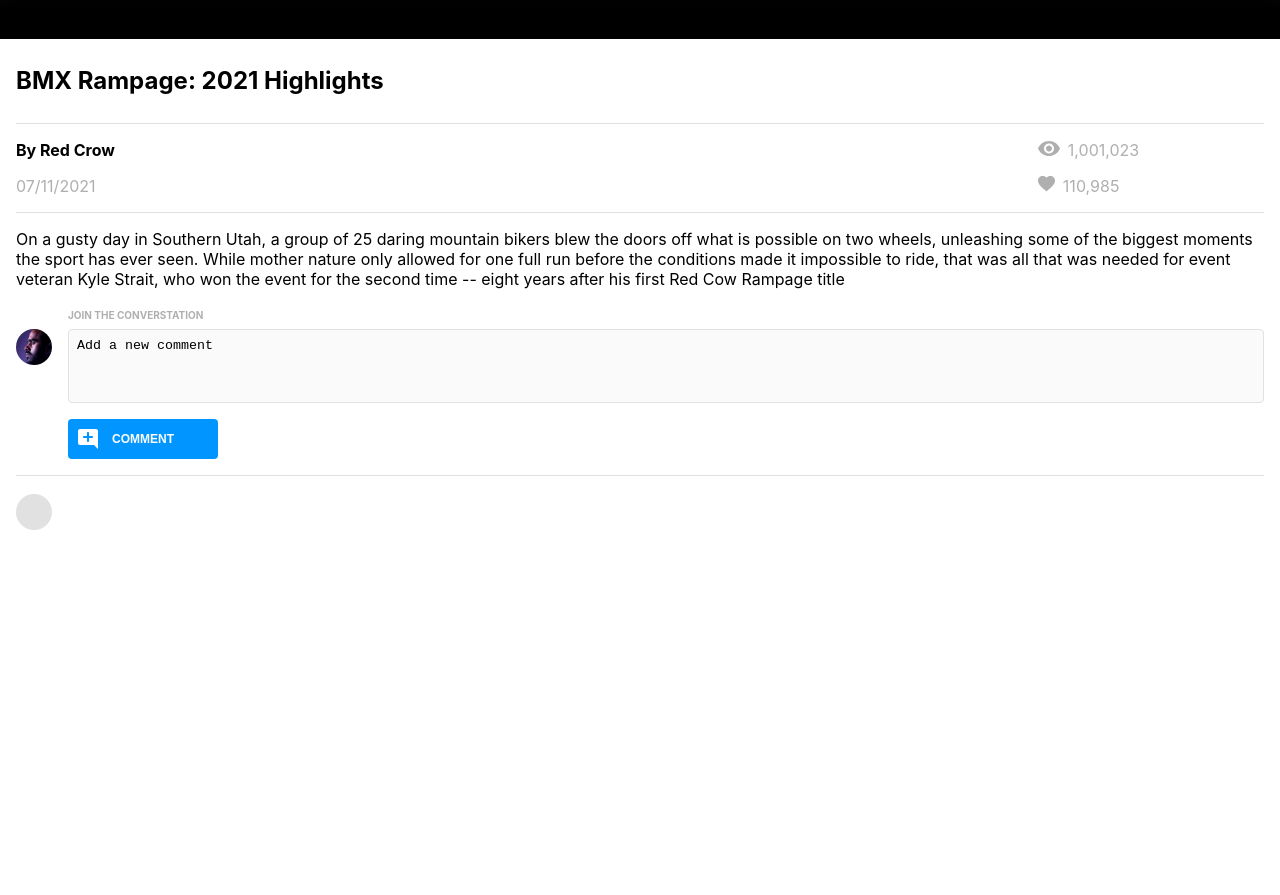
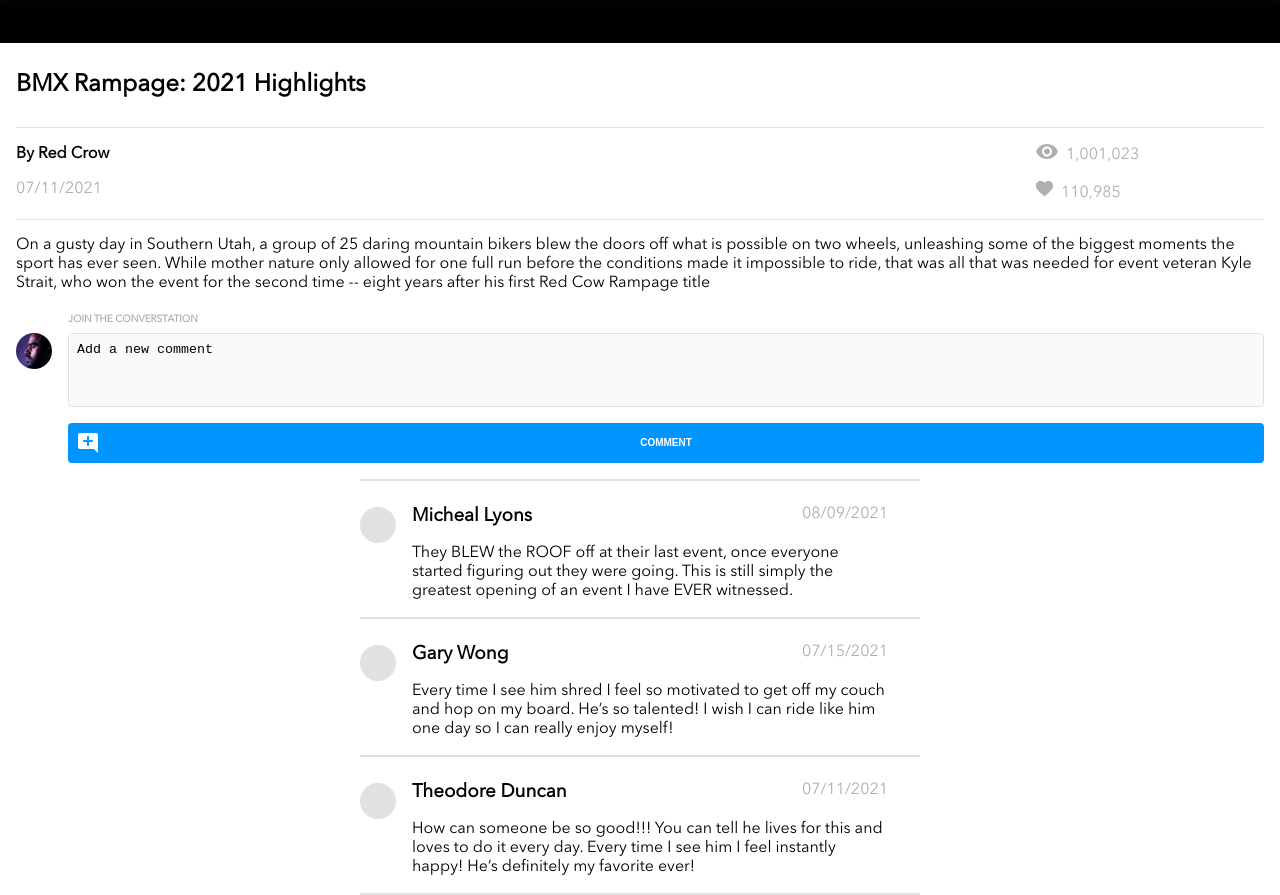
Before and after one commit to ryanatparks/brain-flix, a React (Create React App) app: page /upload in a window 1280 px wide. Shown: the part 1120-2015 px from the top of the page. Before the commit the page ends 1650 px from the top, so only its background shows below. Built offline with nearby package versions, Linux system fonts and the light colour scheme.

Commit message:
Created Comments Form and Comments List

```diff
--- a/src/App.scss
+++ b/src/App.scss
@@ -1,14 +1,17 @@
+@import './styles/partials/font';
+@import './styles/partials/variables';
+
 .App {
   overflow-x: hidden;
+  font-family: $default-font;
+  margin: 0;
+  font-weight: 400;
 
-  body {
-  :root {
-    h1, h2, h3, p, label, input, button, textarea {
-    margin: 0;
-    padding: 0;
 }
-}
-}
+
+h1, h2, h3, p, label, input, button, textarea {
+  margin: 0;
+  padding: 0;
 }
 
 .App-logo {
--- /dev/null
+++ b/src/components/Comments/CommentsCard.js
@@ -0,0 +1,43 @@
+import './CommentsCard.scss'
+
+
+
+function CommentsCard (props) {
+
+    function convertDate() {
+        const fullDate = new Date(props.timestamp)
+
+        let day = ("0" + (fullDate.getDate())).slice(-2);
+        let month = ("0" + (fullDate.getMonth()+1)).slice(-2);
+        let year = fullDate.getFullYear();
+
+        let monthDateYear = (month) + '/' + day + "/" + year;
+
+        return monthDateYear;
+
+    }
+
+    const formattedDate = convertDate()
+
+return (
+    <article className = 'comment__card'>
+        <div className = 'comment__subcontainer'>
+            <div className = 'comment__avatar-circle'>
+        </div>
+            <div className = 'comment__subcontainer-column'>
+                <div className = 'comment__subcontainer-row'>
+                    <h3 className = 'comment__name'>{props.name}</h3>
+                    <span className = 'comment__date'>{formattedDate}</span>
+                </div>
+                <p className ="comment__comment">{props.comment}</p>
+                </div>
+            </div>
+    </article>
+)
+
+}
+
+
+
+
+export default CommentsCard;
--- /dev/null
+++ b/src/components/Comments/CommentsCard.scss
@@ -0,0 +1,75 @@
+@import '../../styles/partials/variables';
+@import '../../styles/partials/mixin';
+
+.comment {
+
+    &__section {
+
+    }
+
+    &__card:first-of-type {
+        border-top: 2px solid $mercury;
+
+    }
+
+    &__card {
+        padding: 0.5rem 0 0 0;
+        margin: 0 1rem 0 1rem;
+        border-bottom: 2px solid $mercury;
+
+
+    }
+
+    &__name {
+        margin: 0;
+        font-size: 1.17em;
+    }
+
+    &__first-divider {
+        stroke-width: 1px;
+        color: $mercury;
+        width: 95%;
+        @include tablet {
+            width: 35rem;
+        }
+    }
+
+    &__divider {
+        stroke-width: 1px;
+        color: $mercury;
+    }
+
+    &__avatar-circle {
+        @include avatar-circle;
+        margin: 1.15rem 0 0 0;
+        background-color: $mercury;
+    }
+
+    &__subcontainer {
+        display: flex;
+        width: 100%;
+    }
+
+    &__subcontainer-column {
+        display: flex;
+        flex-direction: column;
+        width: 85%;
+        padding: 0 0 0 1rem;
+    }
+
+    &__subcontainer-row {
+        padding: 1rem 0 1rem 0;
+        display: flex;
+        flex-direction: row;
+        justify-content: space-between;
+    }
+
+    &__date {
+        color: $silver;
+    }
+
+    &__comment {
+        padding: 0 0 1rem 0;
+        margin: 0;
+    }
+    }
--- a/src/components/Video/CommentsForm.js
+++ b/src/components/Comments/CommentsForm.js
@@ -3,7 +3,7 @@ import avatarImage from '../../assets/images/Mohan-muruge.jpg';
 import './CommentsForm.scss'
 import addCommentIcon from '../../assets/Icons/add_comment.svg'
 
-function Comments (props) {
+function CommentsForm (props) {
 
     return (
         <section className = "comment">
@@ -18,25 +18,9 @@ function Comments (props) {
                         </div>
                 </form>
             </div>
-            <div className = 'comment__section'>
-                <article className = 'comment-card'>
-                    <div className = 'comment__subcontainer'>
-                    <div className = 'comment__avatar-circle'>
-                        <div className = 'comment__subcontainer-column'>
-                        <div className = 'comment__subcontainer-row'>
-                                    <h3 className = 'comment__name'>{props.mainVideo.name}</h3>
-
-
-
-                                </div>
-                            </div>
-                        </div>
-                    </div>
-                </article>
-            </div>
         </section>
         )
     }
 
 
-export default Comments;
+export default CommentsForm;
--- a/src/components/Video/CommentsForm.scss
+++ b/src/components/Comments/CommentsForm.scss
@@ -44,7 +44,6 @@
     &__container-wrap {
         display: flex;
         margin: 1rem 1rem 0 1rem;
-        border-bottom: 1px solid $mercury;
     }
 
     &__avatar-image {
@@ -84,11 +83,11 @@
             background-color: $brainflix-darkblue;
             cursor: pointer;
         }
-        @include tablet {
-            width: 9.375rem;
-            margin-left: auto;
-            font-size: 0.75rem;
-        }
+        // @include tablet {
+        //     width: 9.375rem;
+        //     margin-left: auto;
+        //     font-size: 0.75rem;
+        // }
     }
 
     ::placeholder {
@@ -96,47 +95,4 @@
         opacity: 1;
     }
 
-
-    &__card:first-of-type {
-        border-top: 2px solid $mercury;
-
-    }
-
-    &__card {
-        padding: 0.5rem 0 0 0;
-        margin: 0 1rem 0 1rem;
-        border-bottom: 2px solid $mercury;
-    }
-
-    &__avatar-circle {
-        @include avatar-circle;
-        margin: 1.15rem 0 0 1rem;
-        background-color: $mercury;
-    }
-
-    &__subcontainer {
-        display: flex;
-    }
-
-    &__subcontainer-column {
-        display: flex;
-        flex-direction: column;
-        width: 85%;
-        padding: 0 0 0 1rem;
-    }
-
-    &__subcontainer-row {
-        padding: 1rem 0 1rem 0;
-        display: flex;
-        flex-direction: row;
-        justify-content: space-between;
-    }
-
-    &__date {
-        color: $silver;
-    }
-
-    &__comment {
-        padding: 0 0 1rem 0;
-    }
 }
--- /dev/null
+++ b/src/components/Comments/CommentsList.js
@@ -0,0 +1,24 @@
+import CommentsCard from '../Comments/CommentsCard'
+
+function CommentsList (props) {
+
+return (
+
+<section className = 'comment__section'>
+    {props.commentsArray.map((content) => (
+        <CommentsCard
+            key = {content.id}
+            name = {content.name}
+            comment = {content.comment}
+            timestamp = {content.timestamp}
+
+        />
+    ))}
+
+</section>
+
+)
+
+}
+
+export default CommentsList
--- /dev/null
+++ b/src/components/Comments/CommentsList.scss
@@ -0,0 +1,13 @@
+@import '../../styles/partials/mixin';
+@import '../../styles/partials/variables';
+
+
+.comment {
+
+    &__section {
+        @include tablet {
+            width: 37rem;
+            margin: auto;
+        }
+    }
+}
--- a/src/components/Video/VideoDetails.scss
+++ b/src/components/Video/VideoDetails.scss
@@ -15,6 +15,7 @@
         font-size: 1rem;
         line-height: 1.25rem;
         font-weight: 700;
+        padding: 1rem 0 1rem 0;
     }
 
     &__data-date {
--- a/src/components/Video/VideoMain.js
+++ b/src/components/Video/VideoMain.js
@@ -2,13 +2,21 @@ import { useState } from 'react'
 import './VideoMain.scss'
 import videoDetails from '../../data/video-details.json';
 import VideoDetails from '../../components/Video/VideoDetails';
-import Comments from './CommentsForm';
+import CommentsForm from '../Comments/CommentsForm';
+import CommentsList from '../Comments/CommentsList';
 
 
 function VideoMain () {
 
-    const [mainVideo, setMainVideo] = useState(videoDetails[0]);
+    const videoIndex = 0
+
+    const [mainVideo, setMainVideo] = useState(videoDetails[videoIndex]);
+
+    const commentsArray = (videoDetails[videoIndex].comments);
+
     const videoListRest = videoDetails.slice(1);
+
+
 
     return (
     <main>
@@ -16,7 +24,8 @@ function VideoMain () {
             <video className = 'video__main' controls poster = {mainVideo.image}></video>
         </div>
         <VideoDetails mainVideo = {mainVideo}></VideoDetails>
-        <Comments mainVideo = {mainVideo}></Comments>
+        <CommentsForm mainVideo = {mainVideo}></CommentsForm>
+        <CommentsList commentsArray = {commentsArray}></CommentsList>
     </main>
     );
 }
--- a/src/styles/partials/_font.scss
+++ b/src/styles/partials/_font.scss
@@ -1,7 +1,7 @@
 @font-face {
     font-family: "Avenir";
     src:
-    url("../../assets/fonts/AvenirNextLTPro-Bold.otf") format("opentype"),
-    url("../../assets/fonts/AvenirNextLTPro-Regular.otf") format("opentype");
+    url("../../assets/fonts/AvenirNextLTPro-Regular.otf") format("opentype"),
+    url("../../assets/fonts/AvenirNextLTPro-Bold.otf") format("opentype");
 
 }
```
Also changed, not shown: src/App.js (+7 -0 lines).
